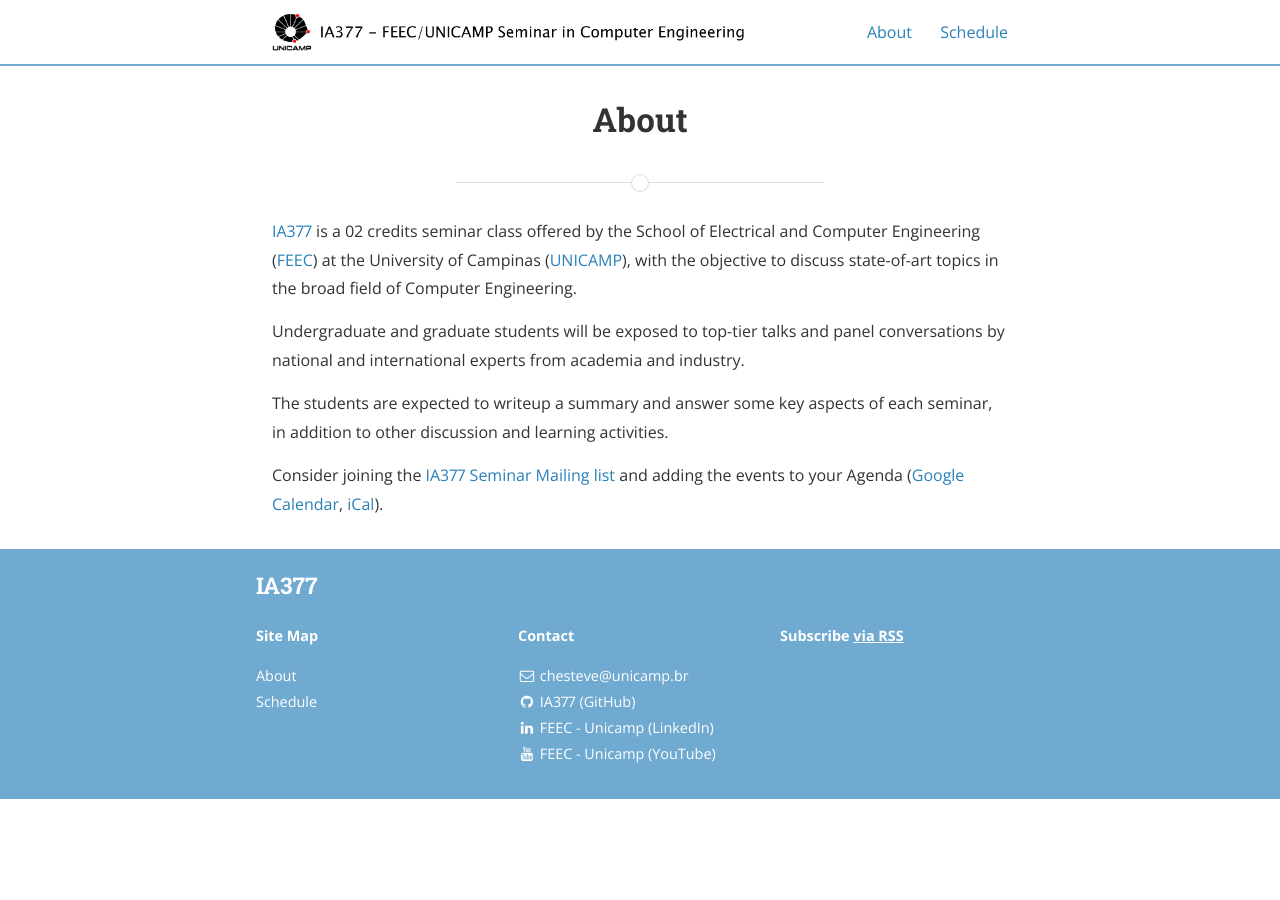
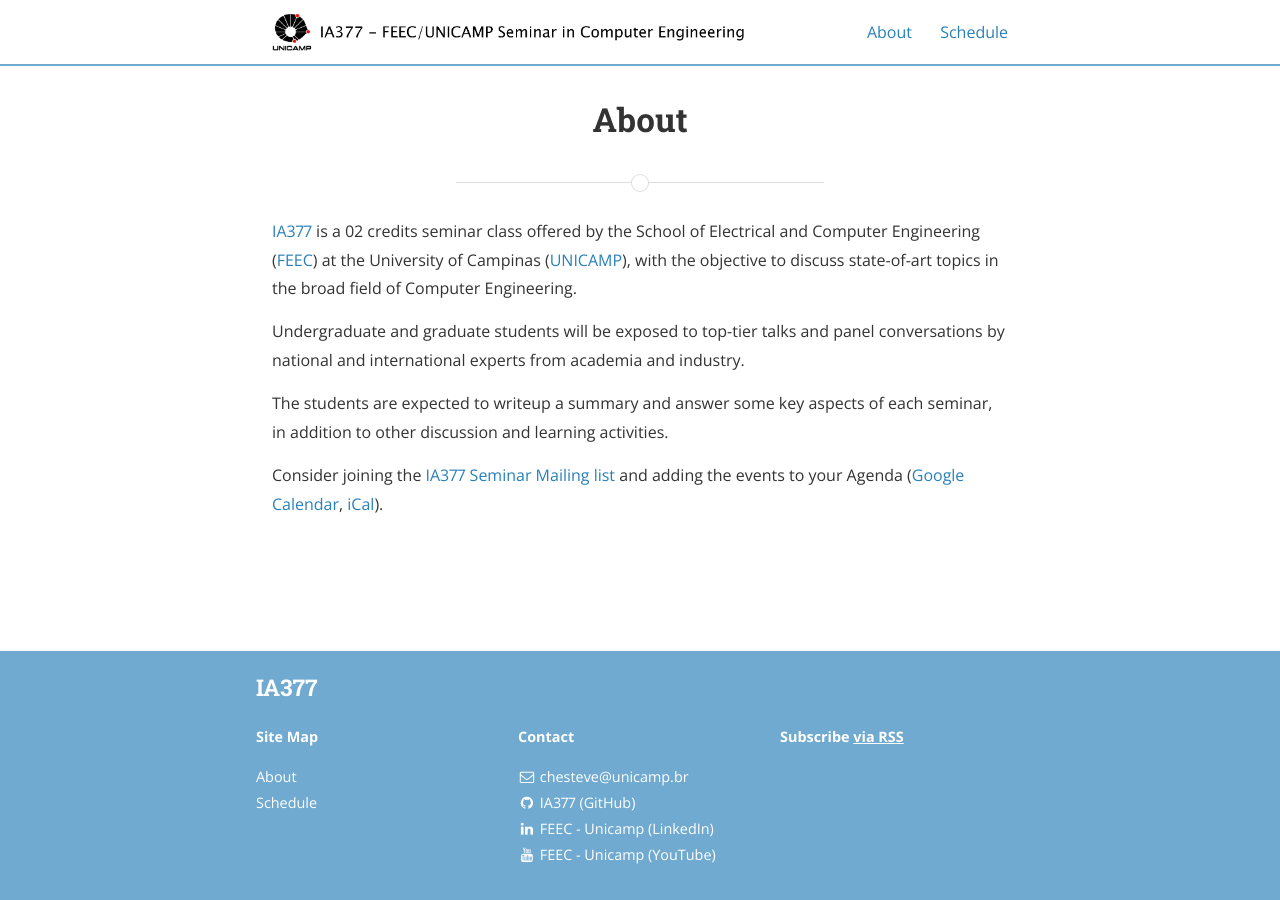
Before and after one commit to ia377-feec-unicamp/ia377-feec-unicamp.github.io, a Jekyll site: the page built from about.md, in a window 1280 px wide. Built offline with Jekyll 4.4.1, drawn with Linux system fonts in a browser that asks for light colours; nearby versions of some CDN libraries.

Commit message:
Update _layout.scss

```diff
--- a/_sass/_layout.scss
+++ b/_sass/_layout.scss
@@ -17,6 +17,9 @@ html, body {
 	margin: 0;
 	padding: 0;
 	width: 100%;
+	min-height: 100vh;
+	display: flex;
+	flex-direction: column;
 }
 
 ol.default {
@@ -376,6 +379,7 @@ pre code.hljs {
 	padding: 1em 1em 2em 1em;
 	background-color: $highlight-color;
 	color: $white;
+	margin-top: auto;
 	a {
 	  color: $link-color;
 	  &:active,
```
